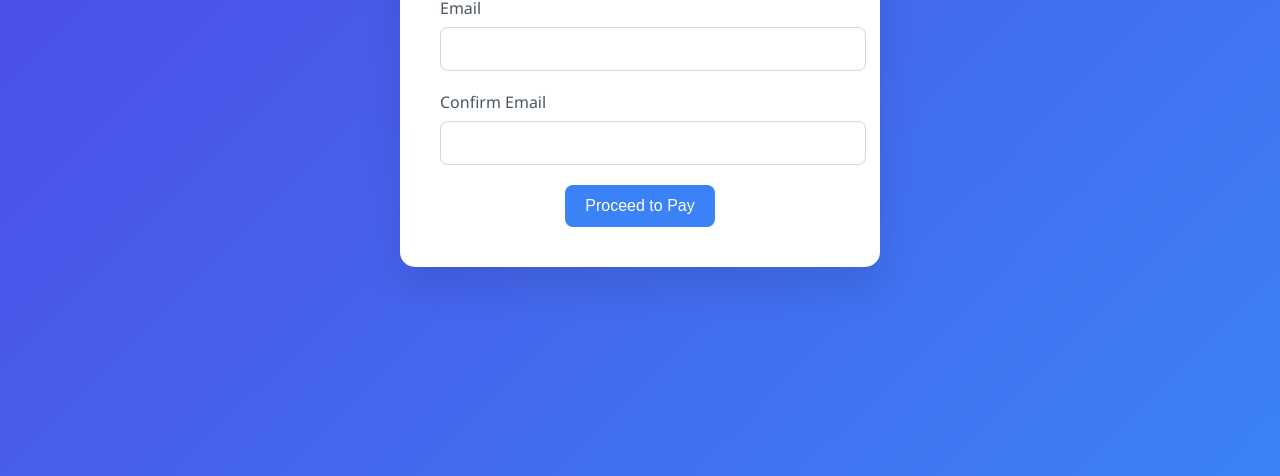
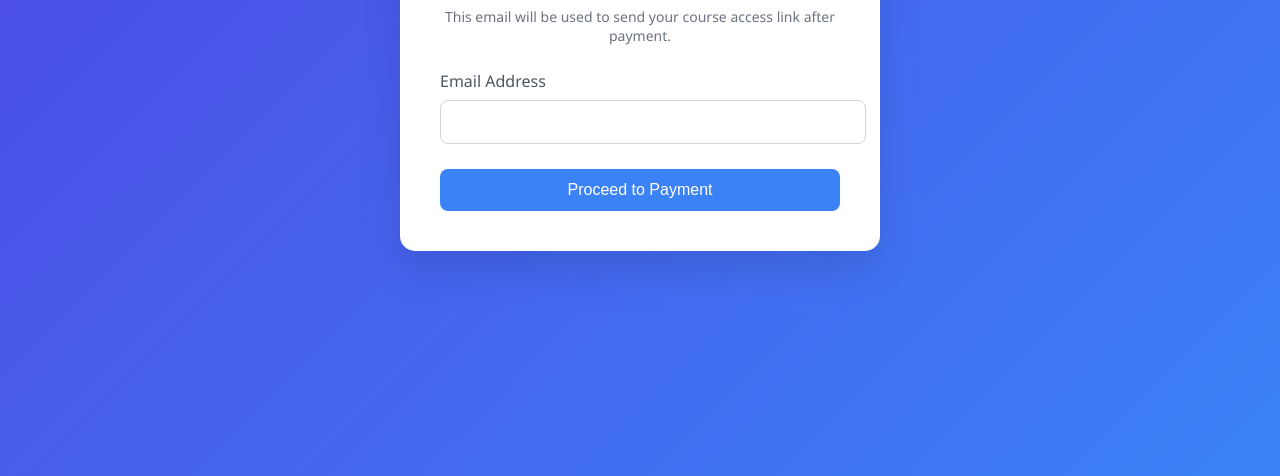
Before and after one commit to hafisvs/Email-form, a plain HTML site: page index.html in a window 1280 px wide. Shown: the part 324-800 px from the top of the page. Drawn offline with Linux system fonts and the light colour scheme.

Commit message:
Update index.html

```diff
--- a/index.html
+++ b/index.html
@@ -26,13 +26,19 @@
     }
 
     .form-container h2 {
-      margin-bottom: 20px;
+      margin-bottom: 10px;
       color: #1f2937;
     }
 
+    .form-container p {
+      font-size: 14px;
+      color: #6b7280;
+      margin-bottom: 25px;
+    }
+
     .input-group {
-      margin-bottom: 20px;
       text-align: left;
+      margin-bottom: 25px;
     }
 
     .input-group label {
@@ -64,6 +70,7 @@
       font-size: 16px;
       cursor: pointer;
       transition: background-color 0.3s ease;
+      width: 100%;
     }
 
     .btn:hover {
@@ -74,16 +81,13 @@
 <body>
   <div class="form-container">
     <h2>Enter Your Email</h2>
+    <p>This email will be used to send your course access link after payment.</p>
     <form action="https://your-razorpay-or-payment-link" method="GET">
       <div class="input-group">
-        <label for="email1">Email</label>
-        <input type="email" id="email1" name="email1" required>
+        <label for="email">Email Address</label>
+        <input type="email" id="email" name="email" required>
       </div>
-      <div class="input-group">
-        <label for="email2">Confirm Email</label>
-        <input type="email" id="email2" name="email2" required>
-      </div>
-      <button class="btn" type="submit">Proceed to Pay</button>
+      <button class="btn" type="submit">Proceed to Payment</button>
     </form>
   </div>
 </body>
```
